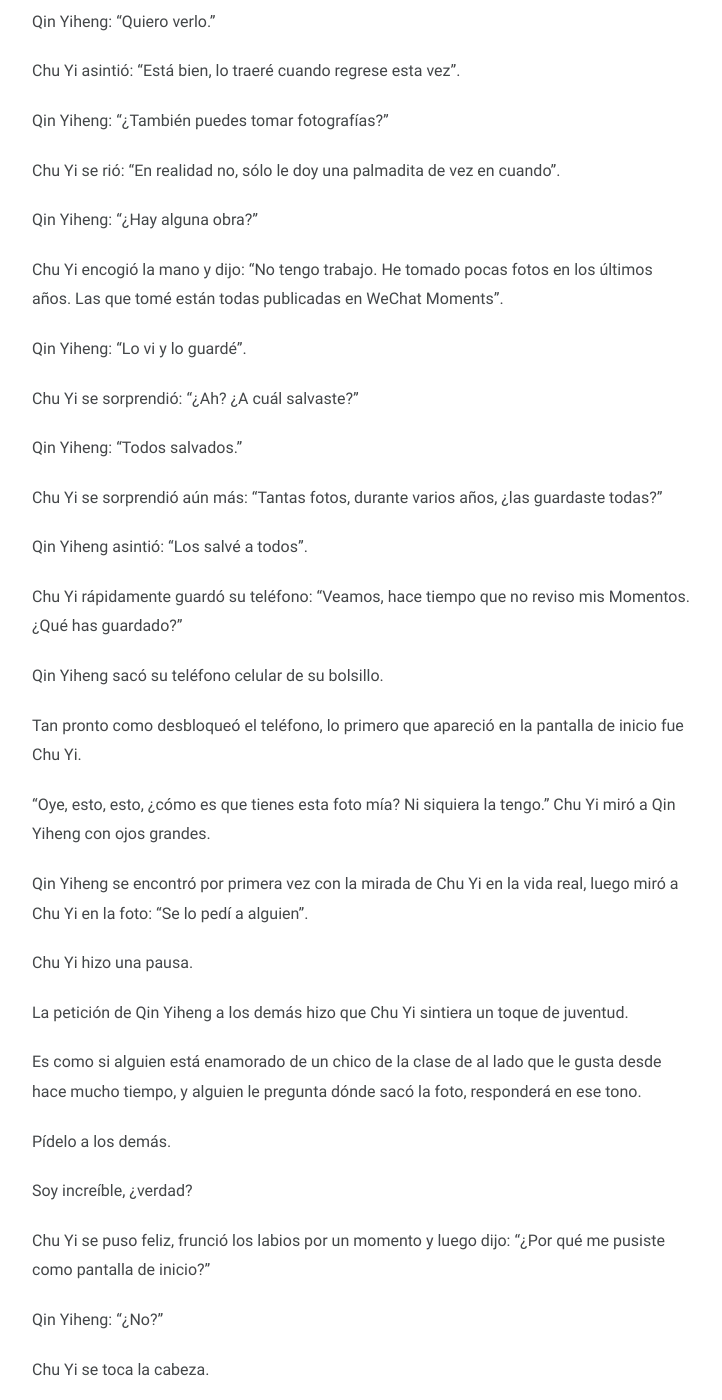
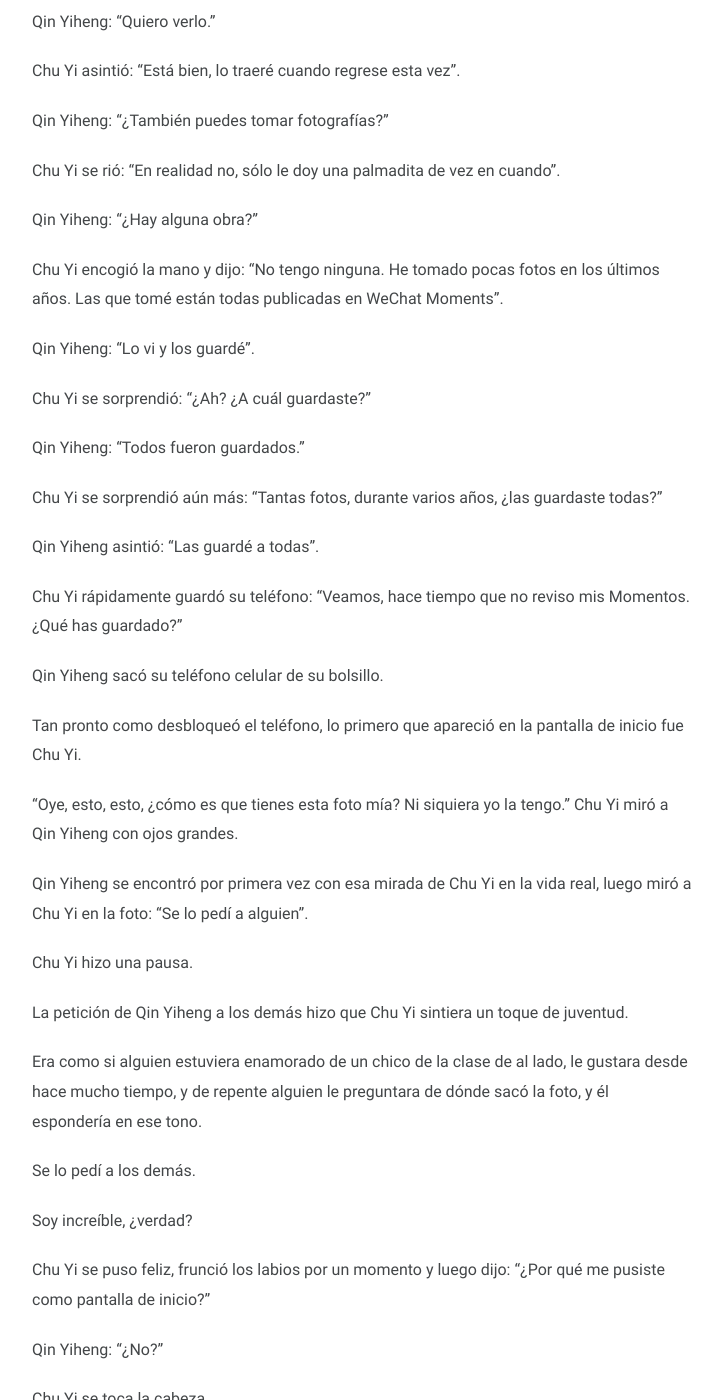
Before and after one commit to taozi-lecturas/taozi-lecturas.github.io, a Jekyll site: the page built from novelas/cacuedv/_posts/2025-03-31-capitulo-58.md, in a window 1280 px wide and 1400 px high, scrolled down 4855 px. Shown: the whole window, without its empty margins (278-1000 px from the left). Built offline with Jekyll 4.4.1, drawn with Linux system fonts in a browser that asks for light colours.

Commit message:
Updated Note novelas/cacuedv/_posts/2025-03-31-capitulo-58.md

```diff
--- a/novelas/cacuedv/_posts/2025-03-31-capitulo-58.md
+++ b/novelas/cacuedv/_posts/2025-03-31-capitulo-58.md
@@ -157,17 +157,17 @@ Chu Yi se rió: "En realidad no, sólo le doy una palmadita de vez en cuando".
 
 Qin Yiheng: “¿Hay alguna obra?”
 
-Chu Yi encogió la mano y dijo: "No tengo trabajo. He tomado pocas fotos en los últimos años. Las que tomé están todas publicadas en WeChat Moments".
+Chu Yi encogió la mano y dijo: "No tengo ninguna. He tomado pocas fotos en los últimos años. Las que tomé están todas publicadas en WeChat Moments".
 
-Qin Yiheng: "Lo vi y lo guardé".
+Qin Yiheng: "Lo vi y los guardé".
 
-Chu Yi se sorprendió: "¿Ah? ¿A cuál salvaste?"
+Chu Yi se sorprendió: "¿Ah? ¿A cuál guardaste?"
 
-Qin Yiheng: "Todos salvados."
+Qin Yiheng: "Todos fueron guardados."
 
 Chu Yi se sorprendió aún más: "Tantas fotos, durante varios años, ¿las guardaste todas?"
 
-Qin Yiheng asintió: "Los salvé a todos".
+Qin Yiheng asintió: "Las guardé a todas".
 
 Chu Yi rápidamente guardó su teléfono: "Veamos, hace tiempo que no reviso mis Momentos. ¿Qué has guardado?"
 
@@ -175,17 +175,17 @@ Qin Yiheng sacó su teléfono celular de su bolsillo.
 
 Tan pronto como desbloqueó el teléfono, lo primero que apareció en la pantalla de inicio fue Chu Yi.
 
-"Oye, esto, esto, ¿cómo es que tienes esta foto mía? Ni siquiera la tengo." Chu Yi miró a Qin Yiheng con ojos grandes.
+"Oye, esto, esto, ¿cómo es que tienes esta foto mía? Ni siquiera yo la tengo." Chu Yi miró a Qin Yiheng con ojos grandes.
 
-Qin Yiheng se encontró por primera vez con la mirada de Chu Yi en la vida real, luego miró a Chu Yi en la foto: "Se lo pedí a alguien".
+Qin Yiheng se encontró por primera vez con esa mirada de Chu Yi en la vida real, luego miró a Chu Yi en la foto: "Se lo pedí a alguien".
 
 Chu Yi hizo una pausa.
 
 La petición de Qin Yiheng a los demás hizo que Chu Yi sintiera un toque de juventud.
 
-Es como si alguien está enamorado de un chico de la clase de al lado que le gusta desde hace mucho tiempo, y alguien le pregunta dónde sacó la foto, responderá en ese tono.
+Era como si alguien estuviera enamorado de un chico de la clase de al lado, le gustara desde hace mucho tiempo, y de repente alguien le preguntara de dónde sacó la foto,  y él espondería en ese tono.
 
-Pídelo a los demás.
+Se lo pedí a los demás.
 
 Soy increíble, ¿verdad?
 
```
